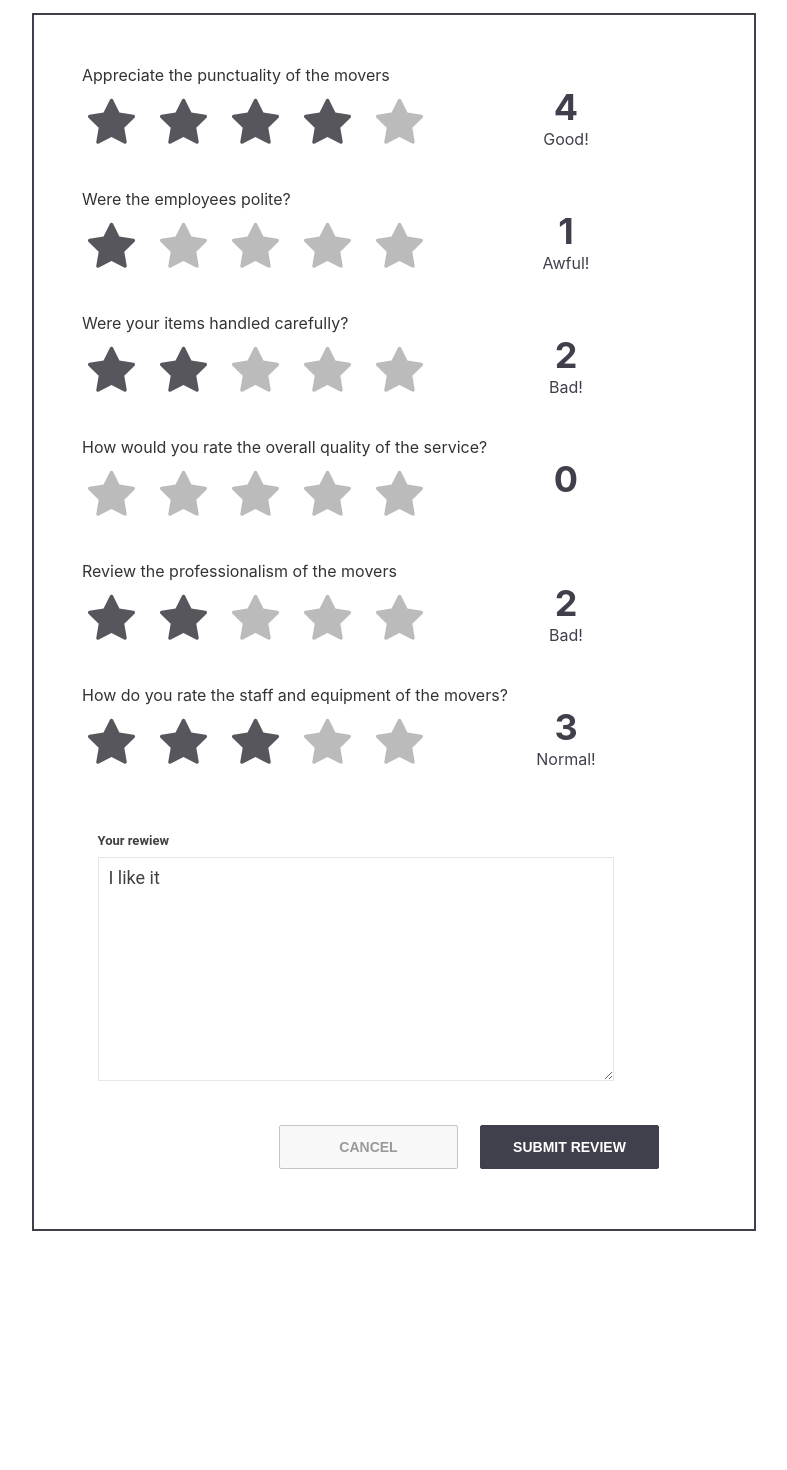
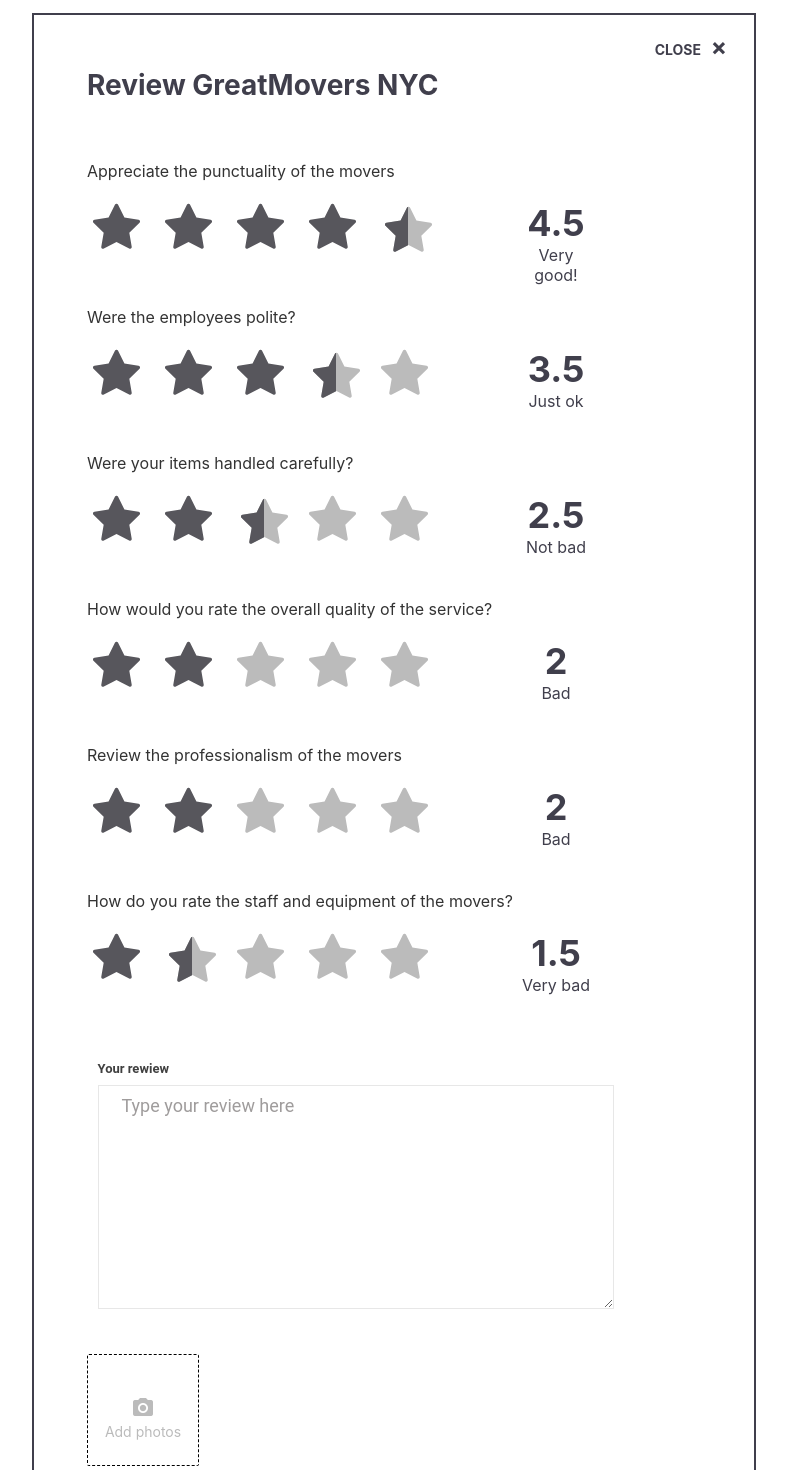
Before and after one commit to oleksandr-kupenko/angular-test, an Angular app: page /location in a window 1280 px wide. Shown: the part 80-1550 px from the top of the page, without its empty margins (246-1033 px from the left). Before the commit the page ends 1311 px from the top, so only its background shows below. Built offline with nearby package versions, Linux system fonts and the light colour scheme.

Commit message:
add img upload functional

```diff
--- a/package.json
+++ b/package.json
@@ -4,7 +4,7 @@
   "scripts": {
     "ng": "ng",
     "start": "ng serve",
-    "build": "ng build --prod",
+    "build": "ng build --base-href https://oleksandr-kupenko.github.io/angular-test/",
     "watch": "ng build --watch --configuration development",
     "test": "ng test",
     "deploy": "gh-pages -d docs"
--- a/src/app/location/location.component.html
+++ b/src/app/location/location.component.html
@@ -1,18 +1,21 @@
-<div class="rating-container">
-  <ng-container *ngIf="!isLoading; else loading">
+<div class="rating-wrapper">
+  <div class="rating-header">
+    <div (click)="onClose()" class="rating-header__close">CLOSE</div>
+  </div>
+  <div class="rating-content">
+    <div class="rating-title">Review GreatMovers NYC</div>
     <ng-container *ngFor="let ratingItem of ratingData.ratings; let ridx = index">
       <div class=" rating-block">
         <div class="rating-block_title">{{ratingItem.title}}</div>
         <div class="rating-block_body">
           <div class="rating-block_stars">
-            <span *ngFor="let star of stars; let sidx = index" (click)="onChangeRating(ridx, stars[sidx])" class="star"
-              [ngClass]="[ratingItem.rating < sidx + 1 ? 'empty-star'
-                : 'full-star']"></span>
+            <span *ngFor="let star of stars; let sidx = index" (click)="onChangeRating(ridx, stars[sidx])"
+              class="star {{showStar(ratingItem.rating, sidx)}}"></span>
 
           </div>
           <div class="rating-block_count">
             <div class="rating-block_count-amount">
-              {{ratingItem.rating}}
+              {{ratingItem.rating > 0 ? ratingItem.rating : ''}}
             </div>
             <div class="rating-block_count-desc">
               {{ratingDesc(ratingItem.rating)}}
@@ -29,12 +32,38 @@
           [value]="ratingData.rewiew"></textarea>
       </mat-form-field>
     </div>
-    <div class="rating-buttons">
-      <button class="cancel-bt">CANCEL</button>
-      <button (click)="onSaveNewRating(rewiewText)" class="submit-bt">SUBMIT
-        REVIEW</button>
+    <div class="add-photo-block">
+      <div class="add-photo-block_done">
+        <ng-container *ngFor="let img of uploadImages; let idx = index">
+          <div *ngIf="uploadImages[idx]" class="upload-thumbinal">
+            <img src='{{uploadImages[idx]}}' alt="" [ngStyle]="{
+              opacity: removeThumbinalMode ? '0.6' : '1'}">
+            <div (click)="onRemoveImg(idx)" (pointerenter)="removeThumbinalMode = true"
+              (pointerout)="removeThumbinalMode = false" class="remove-thumbinal-btn">REMOVE</div>
+          </div>
+        </ng-container>
+      </div>
+      <input class="hide" type="file" accept="image/*" #file (change)="onAddFile($event)">
+      <div (click)="file.click()" class="add-photo-block_btn">
+        <div class="camera-img">
+          <mat-icon aria-hidden="false" aria-label="photo_camera">photo_camera</mat-icon>
+        </div>
+        <div class="add-photo-desc">
+          Add photos
+        </div>
+      </div>
     </div>
-  </ng-container>
 
-  <ng-template #loading>loading...</ng-template>
+
+    <ng-template #loading>
+      <div style="
+    text-align: center;  width: 179px;
+">loading...</div>
+    </ng-template>
+  </div>
+  <div class="rating-buttons">
+    <button class="cancel-bt">CANCEL</button>
+    <button *ngIf="!isLoading; else loading" (click)="onSaveNewRating(rewiewText)" class="submit-bt">SUBMIT
+      REVIEW</button>
+  </div>
 </div>
--- a/src/app/location/location.component.scss
+++ b/src/app/location/location.component.scss
@@ -1,14 +1,50 @@
-.rating-container {
+.hide {
+  display: none;
+}
+.rating-wrapper {
+  max-width: calc(720px);
   margin: 2rem auto;
-  max-width: calc(720px);
-  padding: 50px 0 60px;
+  padding: 26px 0 30px;
   border: 2px solid #403f4c;
+}
+
+.rating-header {
+  padding-right: 30px;
+  display: flex;
+  justify-content: flex-end;
+
+  .rating-header__close {
+    display: block;
+    position: relative;
+    padding-right: 23px;
+    font-weight: bold;
+    font-size: 14px;
+    color: #403f4c;
+    cursor: pointer;
+    &:after {
+      content: '\00d7';
+      padding-left: 10px;
+      font-size: 1.5rem;
+      top: -9px;
+      right: -3px;
+      position: absolute;
+    }
+  }
+}
+
+.rating-content {
+  padding: 10px 158px 0 53px;
+}
+
+.rating-title {
+  padding-bottom: 59px;
+  font-weight: bold;
+  font-size: 28px;
+  color: #403f4c;
 }
 
 .rating-block {
   max-width: 720px;
-  padding-left: 48px;
-  padding-right: 158px;
   padding-bottom: 2rem;
 }
 
@@ -17,9 +53,16 @@
 }
 
 .rating-block_body {
-  height: 72px;
+  height: 50px;
   display: flex;
+  padding: 20px 0 24px;
   justify-content: space-between;
+  :first-child {
+    padding-top: 0;
+  }
+  :last-child {
+    padding-bottom: 0;
+  }
 }
 
 .rating-block_stars {
@@ -39,7 +82,7 @@
 .rating-block_count {
   text-align: center;
   color: #403f4c;
-  width: 60px;
+  width: 80px;
 
   .rating-block_count-amount {
     font-weight: bold;
@@ -51,9 +94,29 @@
   }
 }
 
+.add-photo-block {
+  padding-top: 10px;
+  .add-photo-block_btn {
+    width: 110px;
+    height: 110px;
+    display: flex;
+    justify-content: center;
+    flex-direction: column;
+    text-align: center;
+    border: 1px dashed #000000;
+    border-radius: 2px;
+    color: #bbbbbb;
+    cursor: pointer;
+    .camera-img {
+      padding-top: 15%;
+    }
+  }
+}
+
 .rating-buttons {
   display: flex;
   justify-content: space-between;
+  align-items: center;
   width: 380px;
   padding-top: 41px;
   padding-right: 95px;
@@ -103,6 +166,12 @@
   content: url('../../assets/img/rating/empty-star.svg');
 }
 
+.half-star {
+  &:before {
+    content: url('../../assets/img/rating/half-star.svg');
+  }
+}
+
 .star:hover:before,
 .star:hover ~ .star:before {
   content: url('../../assets/img/rating/full-star.svg') !important;
@@ -111,7 +180,6 @@
 .comment-block {
   width: 515px;
   height: 275px;
-  padding-left: 53px;
   position: relative;
 
   .mat-form-field {
@@ -125,13 +193,6 @@
     padding-bottom: 10px;
     color: #404040;
   }
-  /*   .mat-form-field-appearance-fill .mat-form-field-label {
-    top: 2.09375em !important;
-    left: 1em !important;
-    position: absolute;
-    top: 2.09375em !important;
-    left: 1em !important;
-  } */
   textarea {
     border: 1px solid #e7e7e7;
     padding: 10px;
@@ -139,10 +200,50 @@
     color: #404040;
     box-sizing: content-box;
     &::placeholder {
-      padding-top: 10px;
       padding-left: 13px;
       font-size: 18px;
       color: #9f9c9c;
     }
   }
 }
+
+.add-photo-block_done {
+  display: flex;
+  align-items: center;
+  flex-wrap: wrap;
+  padding-bottom: 2rem;
+
+  .upload-thumbinal {
+    position: relative;
+    margin-right: 15px;
+    margin-top: 20px;
+    flex-basis: 110px;
+    height: 90px;
+    &:last-child {
+      padding-right: 0;
+    }
+
+    img {
+      width: 100%;
+      height: 100%;
+      object-fit: contain;
+      &:hover {
+        opacity: 0.6;
+      }
+    }
+
+    .remove-thumbinal-btn {
+      width: 100%;
+      bottom: 40%;
+      height: 20px;
+      font-weight: bold;
+      text-align: center;
+      color: white;
+      background: #a7a6a6;
+      cursor: pointer;
+      &:hover {
+        background: #747474;
+      }
+    }
+  }
+}
--- a/src/app/location/location.component.ts
+++ b/src/app/location/location.component.ts
@@ -1,5 +1,7 @@
 import { Component, OnInit } from '@angular/core';
 import { LocationService, RatingDataTable } from './location.service';
+
+import { convertToBase64, convertToImage } from '../../utils/utils';
 
 @Component({
   selector: 'app-location',
@@ -10,15 +12,23 @@
 export class LocationComponent implements OnInit {
   stars: number[] = [5, 4, 3, 2, 1];
 
-  ratingData: RatingDataTable = { ratings: [{ title: '', rating: 0 }], rewiew: '' };
-  rewiew?: string = '';
+  ratingData: RatingDataTable = { ratings: [{ title: '', rating: 0 }], rewiew: '', images: [] };
+  uploadImages: any[] = [];
+  removeThumbinalMode = false;
   isLoading = false;
+  message: string = '';
 
   constructor(private localService: LocationService) {}
   ngOnInit() {
     this.localService.getRatingData$().subscribe((data) => {
       for (let i = 0; i < data.ratings.length; i++) {
         this.ratingData = data;
+        if (this.ratingData.images) {
+          this.ratingData.images.map((imageBase64) => {
+            this.uploadImages.push(imageBase64);
+            console.log('arr', this.uploadImages);
+          });
+        }
       }
     });
   }
@@ -37,10 +47,68 @@
       this.ratingData.rewiew = rewiewText.value;
     }
     this.localService.saveRatingData$(this.ratingData).subscribe((newRatingData) => {
-      console.log(newRatingData);
       this.ratingData = newRatingData;
+      console.log(this.ratingData);
+      this.isLoading = false;
     });
-    this.isLoading = false;
+  }
+
+  roundingRating(rating: number) {
+    return Math.round(rating * 2) / 2;
+  }
+
+  showStar(rating: number, index: number) {
+    rating = this.roundingRating(rating);
+    const data = rating - index;
+    if (data === 0.5) {
+      return 'half-star';
+    }
+    return data > 0 ? 'full-star' : 'empty-star';
+  }
+
+  onClose() {
+    alert('Close function');
+  }
+
+  onRemoveImg(index: number) {
+    this.uploadImages = this.uploadImages.filter((img, idx) => {
+      return index != idx;
+    });
+    this.ratingData.images = this.ratingData.images.filter((img, idx) => {
+      return index != idx;
+    });
+  }
+
+  checkIsImg(file: any): boolean {
+    if (file.match(/image\/*/) == null) {
+      this.message = 'Only images are supported.';
+      return false;
+    }
+    return true;
+  }
+
+  async addImgToRatingData(img: File) {
+    const imgBase64: string = await convertToBase64(img);
+    this.ratingData.images?.push(imgBase64);
+  }
+
+  async onAddFile(event: Event) {
+    const input = event.target as HTMLInputElement;
+    if (!input.files?.length) {
+      return;
+    }
+    const file: File = input.files[0];
+    /*    if (!this.checkIsImg(file)) {
+      return;
+    } */
+    this.addImgToRatingData(file);
+
+    const reader = new FileReader();
+    reader.readAsDataURL(file);
+    reader.onload = () => {
+      this.uploadImages = [...this.uploadImages, reader.result];
+      console.log(this.uploadImages);
+    };
   }
 
   ratingDesc(ratingLevel: number) {
@@ -48,17 +116,29 @@
       case 5:
         return 'Perfect!';
         break;
+      case 4.5:
+        return 'Very good!';
+        break;
       case 4:
         return 'Good!';
         break;
+      case 3.5:
+        return 'Just ok';
+        break;
       case 3:
-        return 'Normal!';
+        return 'Normal';
+        break;
+      case 2.5:
+        return 'Not bad';
         break;
       case 2:
-        return 'Bad!';
+        return 'Bad';
+        break;
+      case 1.5:
+        return 'Very bad';
         break;
       case 1:
-        return 'Awful!';
+        return 'Awful...';
         break;
       default:
         return '';
--- a/src/app/location/location.service.ts
+++ b/src/app/location/location.service.ts
@@ -1,6 +1,7 @@
 import { HttpClient } from '@angular/common/http';
 import { Injectable } from '@angular/core';
 import { BehaviorSubject, Observable } from 'rxjs';
+import { delay } from 'rxjs/operators';
 
 export interface RatingsLevels {
   title: string;
@@ -11,6 +12,7 @@
   ratings: RatingsLevels[];
   rewiew?: string;
   id?: number;
+  images: any[];
 }
 
 @Injectable({
@@ -19,14 +21,15 @@
 export class LocationService {
   ratingData: RatingDataTable = {
     ratings: [
-      { title: 'Appreciate the punctuality of the movers', rating: 4 },
-      { title: 'Were the employees polite?', rating: 1 },
-      { title: 'Were your items handled carefully?', rating: 2 },
-      { title: 'How would you rate the overall quality of the service?', rating: 0 },
+      { title: 'Appreciate the punctuality of the movers', rating: 4.5 },
+      { title: 'Were the employees polite?', rating: 3.5 },
+      { title: 'Were your items handled carefully?', rating: 2.5 },
+      { title: 'How would you rate the overall quality of the service?', rating: 2 },
       { title: 'Review the professionalism of the movers', rating: 2 },
-      { title: 'How do you rate the staff and equipment of the movers?', rating: 3 },
+      { title: 'How do you rate the staff and equipment of the movers?', rating: 1.5 },
     ],
-    rewiew: 'I like it',
+    rewiew: '',
+    images: [],
   };
 
   private data$$ = new BehaviorSubject<RatingDataTable>(this.ratingData);
@@ -38,6 +41,6 @@
   }
 
   public saveRatingData$(ratingData: RatingDataTable): Observable<RatingDataTable> {
-    return this.http.post<RatingDataTable>('https://jsonplaceholder.typicode.com/todos', ratingData);
+    return this.http.post<RatingDataTable>('https://jsonplaceholder.typicode.com/todos', ratingData).pipe(delay(500));
   }
 }
--- /dev/null
+++ b/src/utils/utils.ts
@@ -0,0 +1,19 @@
+export function convertToBase64(file: File): any {
+  return new Promise((resolve, reject) => {
+    const reader = new FileReader();
+    reader.readAsDataURL(file);
+    reader.onload = () => resolve(reader.result);
+    reader.onerror = (error) => reject(error);
+  });
+}
+
+export async function convertToImage(file: File): Promise<any> {
+  let result;
+  const reader = new FileReader();
+  reader.readAsDataURL(file);
+  reader.onload = () => {
+    result = reader.result;
+  };
+  console.log(111, await result);
+  return result;
+}
```
Also changed, not shown: src/assets/img/rating/half-star.svg (added).
